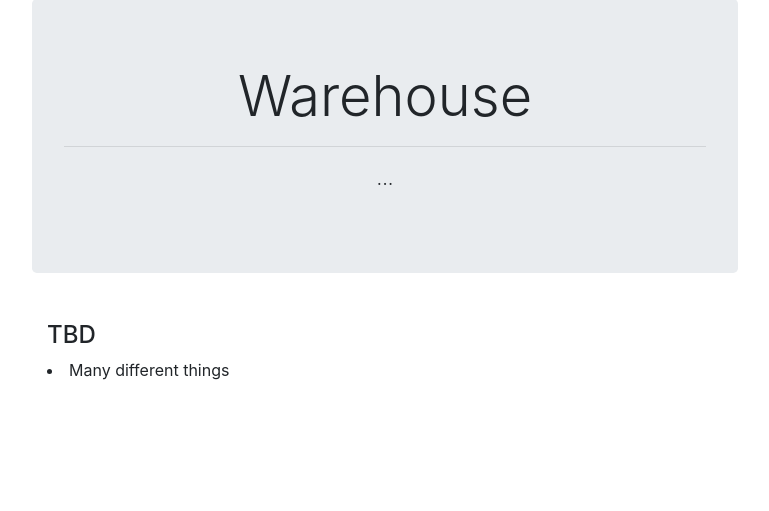
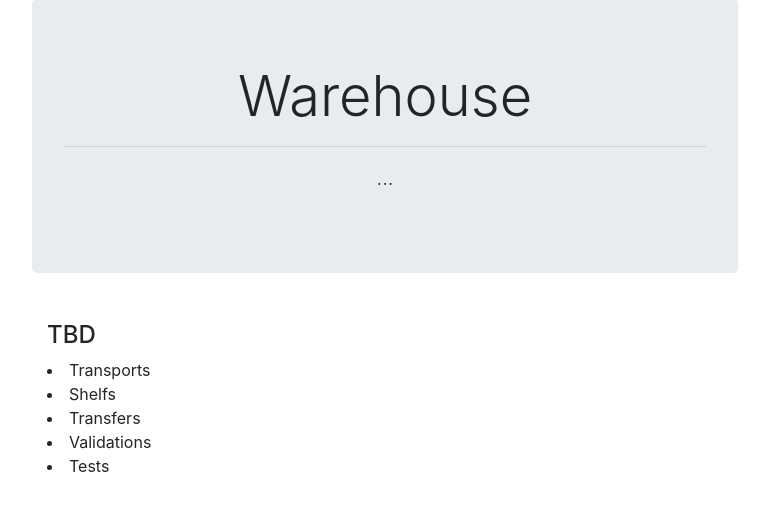
Before and after one commit to nazomeku/skygate-wh, a Flask app: page / in a window 1280 px wide. Shown: the part 122-633 px from the top of the page, without its empty margins (255-1024 px from the left). Run offline with Flask 2, Linux system fonts and the light colour scheme; some libraries are stand-ins or nearby versions.

Commit message:
update index

```diff
--- a/app/templates/index.html
+++ b/app/templates/index.html
@@ -8,7 +8,11 @@
       <div class="row marketing">
         <div class="col-lg-6">
           <h4>TBD</h4>
-          <li>Many different things</li>
+          <li>Transports</li>
+          <li>Shelfs</li>
+          <li>Transfers</li>
+          <li>Validations</li>
+          <li>Tests</li>
         </div>
       </div>
 {% endblock %}
```
